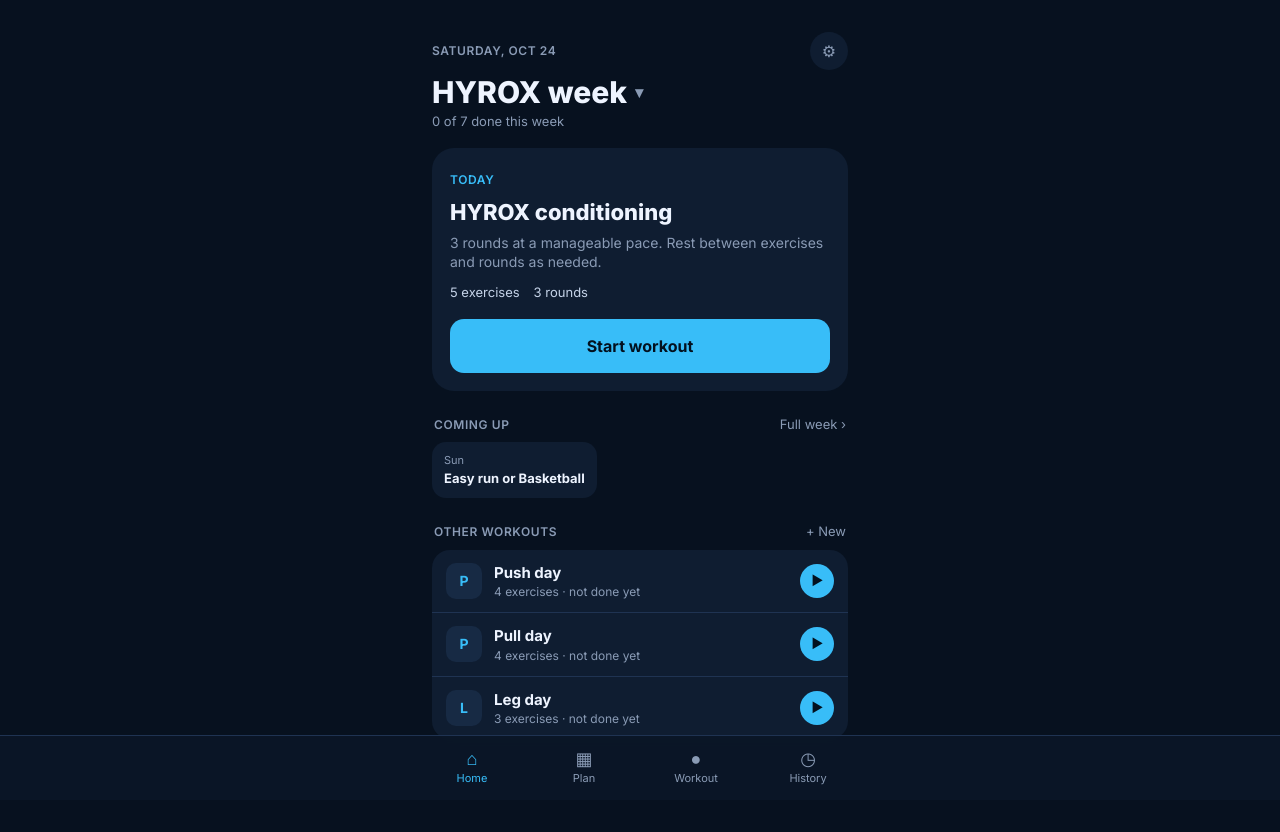
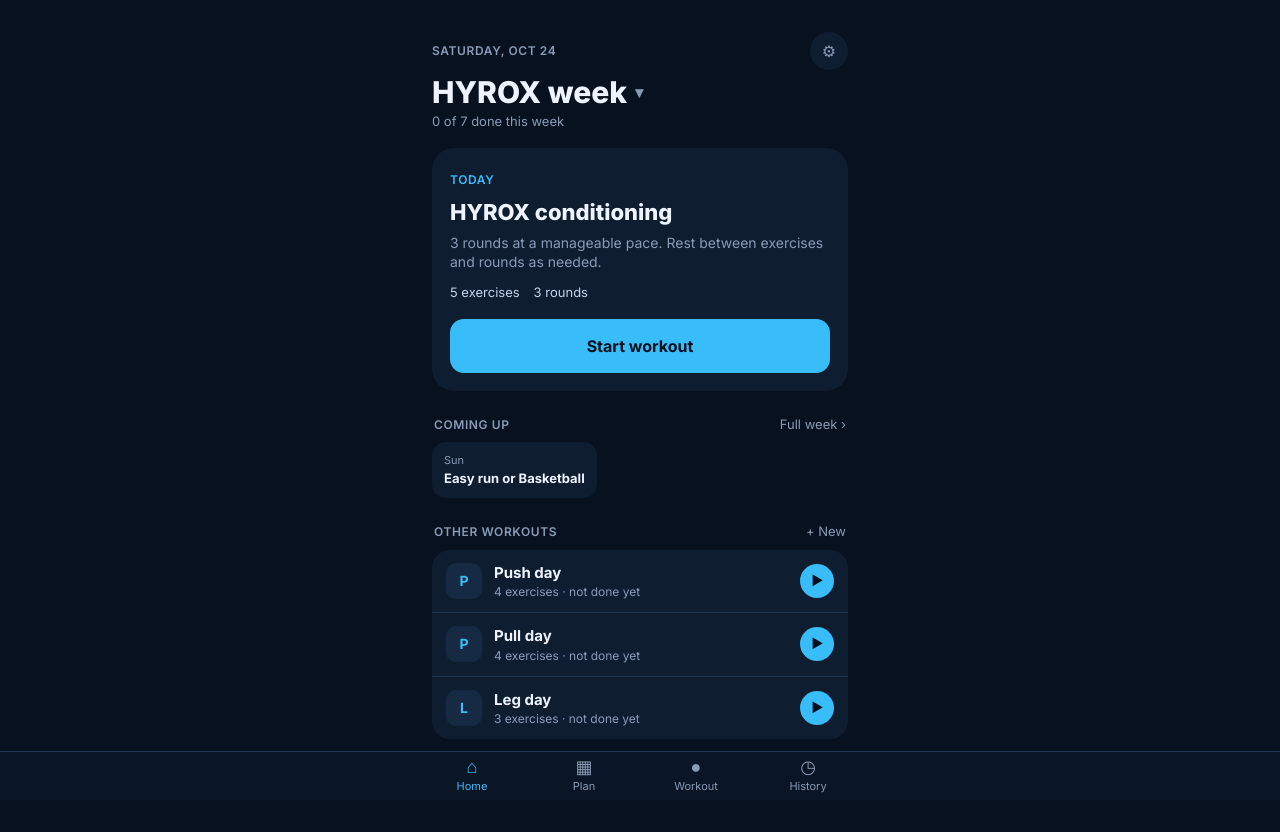
Before and after one commit to bryanfrds/workout-tracker, a Next.js app: page / in a window 1280 px wide. Shown: the top 832 px of the page. Built offline with nearby package versions, Linux system fonts and the light colour scheme.

Commit message:
Shrink the tab bar to 48px above the home indicator
At 64px plus the safe-area inset the bar was 98px tall, and the inset
read as empty space under the labels. 48px is the split iOS itself uses.

```diff
--- a/src/components/TabBar.tsx
+++ b/src/components/TabBar.tsx
@@ -16,7 +16,9 @@
 
   return (
     <nav className="fixed inset-x-0 bottom-0 z-20 border-t border-line bg-bar/95 pb-[env(safe-area-inset-bottom)] backdrop-blur">
-      <div className="mx-auto flex h-16 max-w-md items-center justify-around text-[11px]">
+      {/* 48px of bar above the home-indicator inset, the same split iOS uses —
+          at h-16 the inset read as dead space under the labels. */}
+      <div className="mx-auto flex h-12 max-w-md items-center justify-around text-[11px]">
         {TABS.map((t) => (
           <Link
             key={t.href}
```
